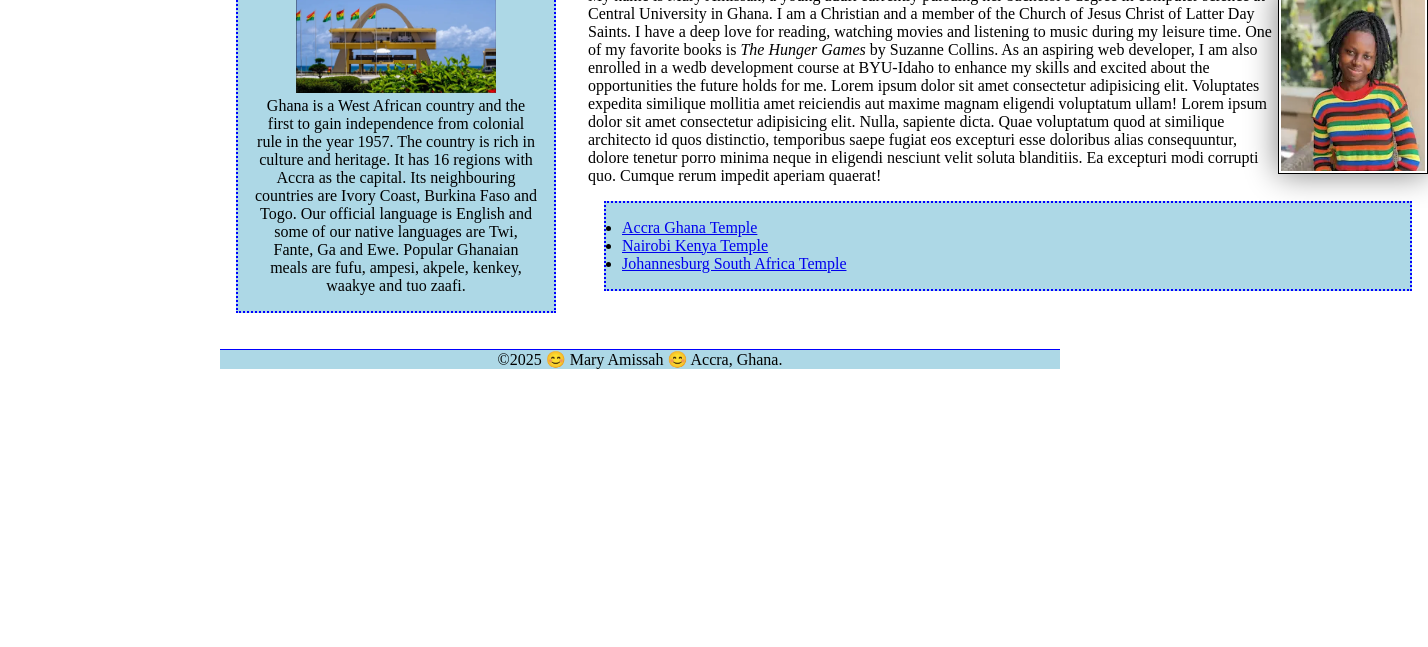
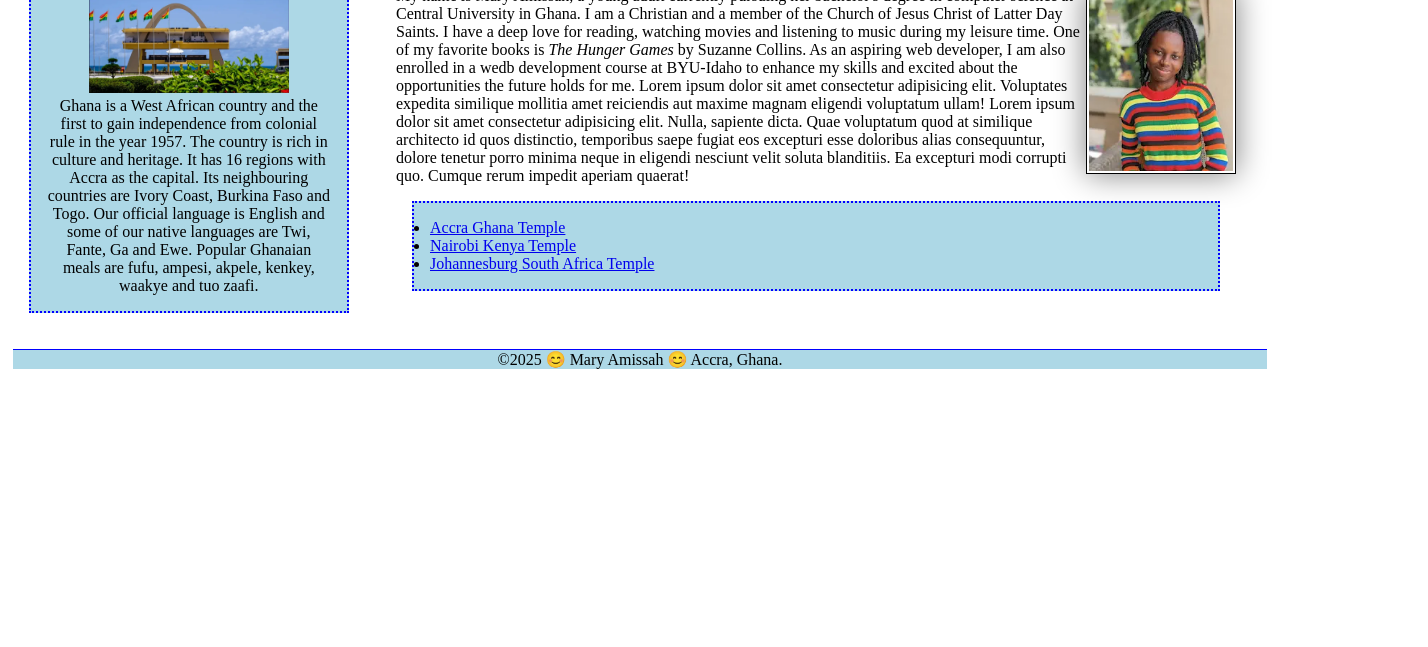
Before and after one commit to amissahmary/wdd130, a plain HTML site: page index.html in a window 1280 px wide. Shown: the part 153-800 px from the top of the page, 1428 px wide, since content can reach past the window. Drawn offline with Linux system fonts and the light colour scheme.

Commit message:
modified:   styles/styles.css

```diff
--- a/styles/styles.css
+++ b/styles/styles.css
@@ -43,7 +43,7 @@ main {
 }
 
 header, .grid, footer {
-    width: 840px;
+    width: 98%;
     margin: 0% auto;
 }
 
```
